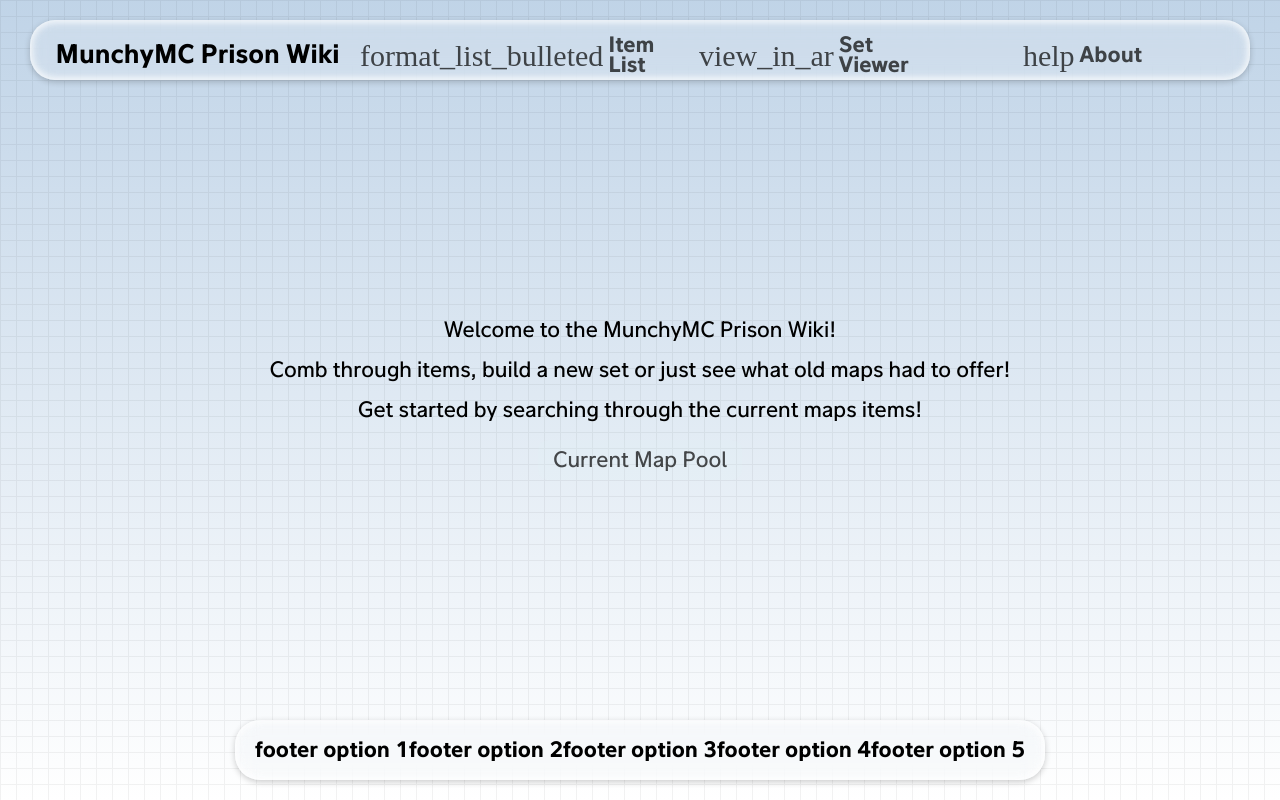
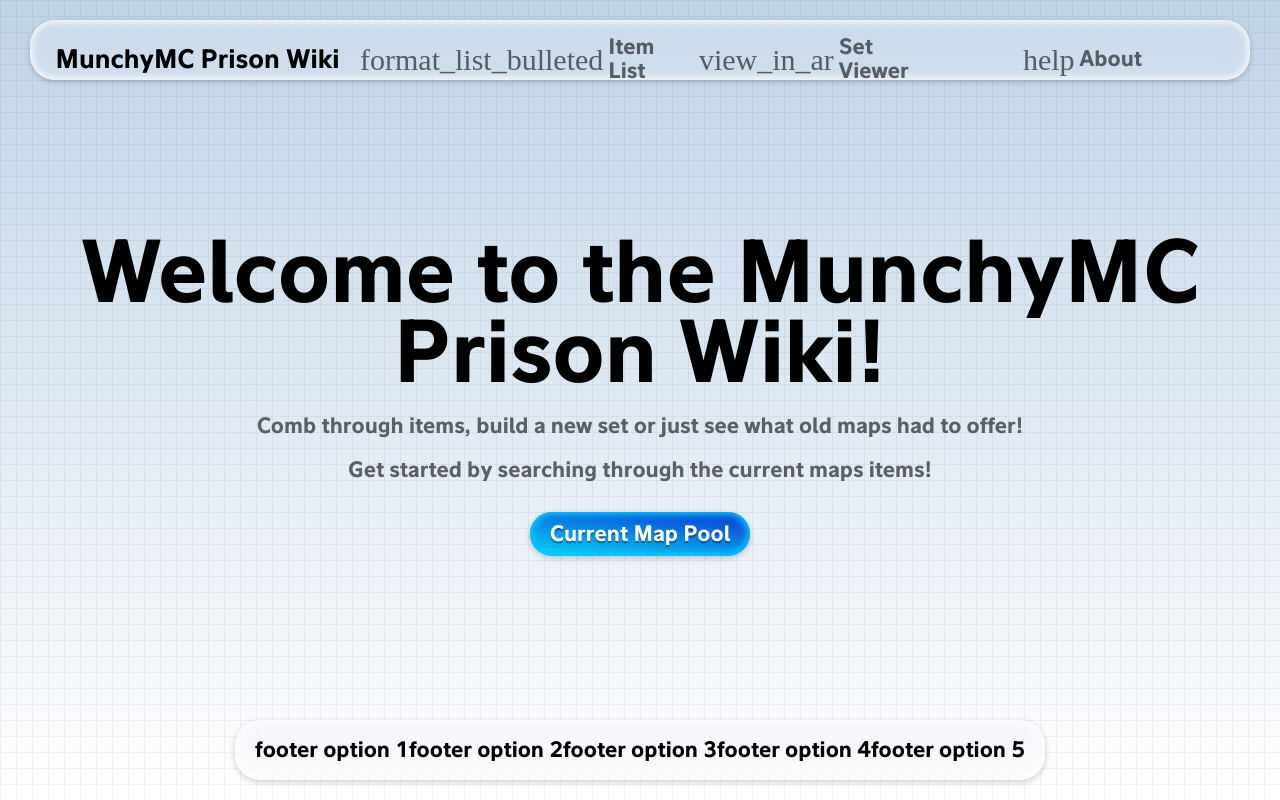
Before and after one commit to eeonaa/MunchyMC-Prison-Wiki, a website built with Vite: page index.html in a window 1280 px wide. Built offline with nearby package versions, Linux system fonts and the light colour scheme.

Commit message:
Feat: Proper Home Screen Styling

```diff
--- a/src/css/lib.css
+++ b/src/css/lib.css
@@ -4,6 +4,7 @@
     --light-bg-1: #AFC8E1;
     --light-bg-2: #FFFFFF;
     --light-text: #212529;
+    --light-text-inactive: rgba(33, 37, 41, 0.7);
     --light-box-border-outer: rgba(255, 255, 255, 0.75);
     --light-box-border-inner: rgba(0, 0, 1, .2);
     --light-box-background: rgba(240, 242, 245, 0.256);
@@ -44,7 +45,6 @@
     font-size: 1.25rem;
     font-weight: 400;
     line-break: loose;
-    line-height: 1.25rem;
 }
 
 .no-highlight {
@@ -131,34 +131,34 @@
     padding-left: 15px;
     padding-right: 15px;
 
-    border-radius: 10px;
-    background-color: rgba(224, 244, 244, 0.0);
-    opacity: 0.7;
+    color: var(--light-text-inactive);
 
     transition: all 0.3s;
 }
 
 .button:hover {
-    background-color: rgba(224, 224, 224, 0.2);
-    opacity: 1;
+    color: var(--light-text);
 }
 
 .active-button {
-    min-height: 20px;
-    min-width: 20px;
+    display: flex;
+    align-items: center;
 
-    padding-top: 10px;
-    padding-bottom: 10px;
-    padding-left: 15px;
-    padding-right: 15px;
+    padding: 10px 20px;
+    margin: 10px;
 
-    border-radius: 10px;
-    background-color: rgba(224, 244, 244, 0.2);
-    opacity: 0.7;
+    color: white;
+    font-size: 20px;
+    font-weight: bold;
+    text-shadow: 0px 2px 1px rgba(0, 0, 0, 0.373);
 
-    transition: all 0.3s;
+    background: linear-gradient(187deg, #0F33D2, #03D8F7);
+    box-shadow: 0px 2px 6px rgba(0, 0, 1, .2), inset 0px 0px 6px 3px rgba(0, 200, 255, 1);
+    border-radius: 40px;
+
+    transition: all .2s cubic-bezier(.25, .45, .5, 1);
 }
 
 .active-button:hover {
-    opacity: 1;
+    transform: scale(1.05);
 }
--- a/src/css/main.css
+++ b/src/css/main.css
@@ -16,15 +16,19 @@ body {
 #header {
     position: absolute;
     top: 20px;
+
     height: 50px;
     width: calc(100dvw - 100px);
+    padding: 5px 20px;
+
     display: grid;
     grid-template-columns: 25% 50% 25%;
+
     background-color: var(--light-box-background);
     box-shadow: 0px 2px 6px var(--light-box-border-inner), inset 0px 0px 6px 3px var(--light-box-border-outer);
     backdrop-filter: blur(10px);
     border-radius: 25px;
-    padding: 5px 20px;
+
     font-weight: bold;
     z-index: 10;
 }
@@ -49,10 +53,26 @@ body {
 
 /* Main Content  */
 
+#content {
+    width: 90dvw;
+}
+
 #home {
     flex-direction: column;
     gap: 20px;
     text-align: center;
+}
+
+#home>div:nth-child(1) {
+    font-size: 5rem;
+    font-weight: bold;
+    line-height: 5rem;
+}
+
+#home>div:nth-child(2),
+#home>div:nth-child(3) {
+    color: var(--light-text-inactive);
+    font-weight: bold;
 }
 
 #home>div {
@@ -64,18 +84,22 @@ body {
 #footer {
     position: absolute;
     bottom: 20px;
+
     height: 50px;
     width: auto;
+    padding: 5px 20px;
+
     display: grid;
     grid-template-columns: repeat(5, 1fr);
     place-content: center;
     vertical-align: middle;
     text-align: center;
+
     background-color: var(--light-box-background);
     box-shadow: 0px 2px 6px var(--light-box-border-inner), inset 0px 0px 6px 3px var(--light-box-border-outer);
     backdrop-filter: blur(10px);
     border-radius: 25px;
-    padding: 5px 20px;
+
     font-weight: bold;
     z-index: 10;
 }
```
